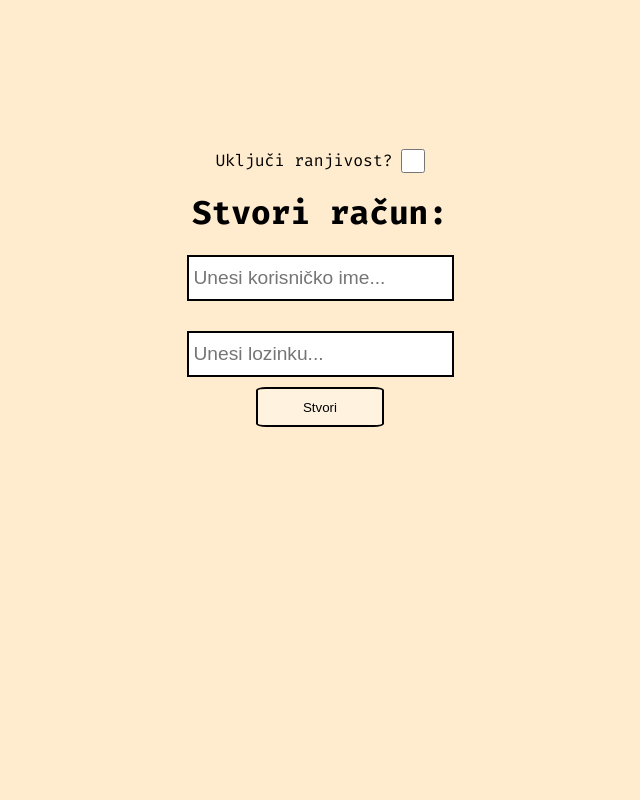
After one commit to rokobarisic/web2-lab2, a Node server app: page /sensitive-data in a window 1280 px wide. The commit adds this page. Shown: the whole page, without its empty margins (320-960 px from the left). Run offline with Node 20, Linux system fonts and the light colour scheme.

Commit message:
Added Sensitive Data Exposure vulnerability

```diff
--- a/package.json
+++ b/package.json
@@ -17,8 +17,12 @@
     "dev": "node --watch src/server.js"
   },
   "dependencies": {
+    "crypto": "^1.0.1",
     "dotenv": "^18.0.9",
     "ejs": "^7.0.2",
-    "express": "^5.3.0"
+    "express": "^5.3.0",
+    "express-session": "^1.19.0",
+    "node-notifier": "^12.1.0",
+    "pg": "^8.23.1"
   }
 }
--- /dev/null
+++ b/public/app.css
@@ -0,0 +1,34 @@
+@font-face {
+    font-family: Fira Code;
+    src: url(FiraCode-Regular.woff);
+}
+
+@font-face {
+    font-family: Fira Code;
+    src: url(FiraCode-Bold.woff);
+    font-weight: bold;
+}
+
+html {
+    height: 100%;
+}
+body {
+    background-color: blanchedalmond;
+    font-family: Fira Code;
+    display: flex;
+    flex-direction: row;
+    align-items: center;
+    justify-content: center;
+    height: 70%;
+}
+
+.main-container {
+    display: flex;
+    flex-direction: column;
+    align-items: center;
+    justify-content: center;
+}
+
+.main-container p {
+    text-align: center;
+}
--- /dev/null
+++ b/public/sensitive-data.css
@@ -0,0 +1,59 @@
+#checkbox-div {
+    display: flex;
+    align-items: center;
+    gap: 8px;
+}
+
+#checkbox-div p {
+    margin: 0;
+    padding: 0;
+}
+
+form {
+    display: flex;
+    flex-direction: column;
+    justify-content: center;
+    align-items: center;
+}
+
+input:not([type="checkbox"]) {
+    border: 2px solid black;
+    margin-bottom: 10px;
+    min-height: 5vh;
+    min-width: 20vw;
+    font-size: larger;
+    padding-left: 5px;
+}
+
+#checkbox-div input[type="checkbox"] {
+    margin: 0;
+    padding: 0;
+    width: 24px;
+    height: 24px;
+    accent-color: black;
+    cursor: pointer;
+}
+
+#submit, .pass-button {
+    background-color: rgb(255, 243, 224);
+    border: 2px solid black;
+    border-radius: 8%;
+    width: 10vw;
+    height: 5vh;
+    cursor: pointer;
+}
+
+.pass-button {
+    width: 20vw;
+}
+
+#submit:hover, .pass-button:hover {
+    transform: scale(1.05);
+    background-color: rgb(255, 230, 192);
+}
+
+#pass-buttons {
+    display: flex;
+    flex-direction: row;
+    gap: 1vw;
+}
--- a/src/config.js
+++ b/src/config.js
@@ -17,13 +17,13 @@ const config = {
   port: parseInt(optional("PORT", "3000"), 10),
   baseUrl: optional("BASE_URL", "http://localhost").replace(/\/+$/, ""),
 
-  /*db: {
+  db: {
     connectionString: required("DATABASE_URL"),
     ssl:
       optional("DATABASE_SSL", "false") === "true"
         ? { rejectUnauthorized: false }
         : false,
-  },*/
+  },
 };
 
 module.exports = config;
--- a/src/server.js
+++ b/src/server.js
@@ -1,17 +1,83 @@
 const path = require("path");
 const express = require("express");
+const session = require("express-session");
+const notifier = require("node-notifier");
 const config = require("./config");
+const db = require("./db");
 
 const app = express();
 
 app.set("view engine", "ejs");
 app.set("views", path.join(__dirname, "views"));
+app.use(express.urlencoded({ extended: true }));
 app.use(express.static(path.join(__dirname, "..", "public")));
+app.use(
+  session({
+    secret: "jako-tajan-kljuc-muahahaahaaa",
+    resave: false,
+    saveUninitialized: false,
+  }),
+);
 
 app.get("/", (req, res) => {
   res.render("home");
 });
 
+app.get("/xss", (req, res) => {
+  res.render("xss");
+});
+
+app.get("/sensitive-data", (req, res) => {
+  res.render("sensitive-data", {
+    loggedIn: req.session.loggedIn,
+    username: req.session.username,
+    password: req.session.password,
+  });
+});
+
+app.post("/create", async (req, res) => {
+  const { username, password, checkbox } = req.body;
+
+  try {
+    if (await db.isTaken(username)) {
+      notifier.notify({
+        title: "Korisničko ime je zauzeto!",
+        message: "Molimo pokušajte s drugim korisničkim imenom.",
+        sound: true,
+        wait: true,
+        icon: undefined,
+        actions: ["Razumijem"],
+      });
+    } else {
+      const user = await db.createUser(username, password, !checkbox);
+      req.session.loggedIn = true;
+      req.session.username = username;
+    }
+  } catch (err) {
+    console.log(err);
+  }
+
+  res.redirect("/sensitive-data");
+});
+
+app.post("/show-pass", async (req, res) => {
+  const pass = await db.getPassword(req.session.username);
+  req.session.password = pass;
+  res.redirect("/sensitive-data");
+});
+
+app.post("/hide-pass", (req, res) => {
+  req.session.password = undefined;
+  res.redirect("/sensitive-data");
+});
+
+app.post("/logout", (req, res) => {
+  req.session.username = undefined;
+  req.session.password = undefined;
+  req.session.loggedIn = undefined;
+  res.redirect("/sensitive-data");
+});
+
 app.listen(config.port, () => {
   console.log(`Aplikacija sluša na ${config.baseUrl}:${config.port}.`);
 });
--- a/src/views/home.ejs
+++ b/src/views/home.ejs
@@ -5,6 +5,7 @@
   <meta charset="UTF-8" />
   <meta name="viewport" content="width=device-width, initial-scale=1.0" />
   <title>Shuplyna</title>
+  <link rel="stylesheet" href="/app.css" />
   <link rel="stylesheet" href="/home.css" />
 </head>
 
--- /dev/null
+++ b/src/views/sensitive-data.ejs
@@ -0,0 +1,55 @@
+<!DOCTYPE html>
+<html lang="hr">
+
+<head>
+  <meta charset="UTF-8" />
+  <meta name="viewport" content="width=device-width, initial-scale=1.0" />
+  <title>Shuplyna</title>
+  <link rel="stylesheet" href="/app.css" />
+  <link rel="stylesheet" href="/sensitive-data.css" />
+</head>
+
+<body>
+  <main class="main-container">
+    <% if (!loggedIn) { %>
+    <form action="/create" method="POST">
+      <div id="checkbox-div">
+        <p>Uključi ranjivost?</p>
+        <input type="checkbox" name="checkbox" value="enabled">
+      </div>
+      <h1>Stvori račun:</h1>
+      <label for="username"></label>
+      <input type="text" name="username" id="username" placeholder="Unesi korisničko ime..." required>
+      <br>
+      <label for="password"></label>
+      <input type="password" name="password" id="password" placeholder="Unesi lozinku..." required>
+      <button type="submit" id="submit">Stvori</button>
+    </form>
+    <% } else { %>
+    <p>Pozdrav, <strong><%= username %></strong>!</p>
+
+    <% if (password) { %>
+    <p>Tvoja lozinka: <strong><%= password %></strong></p>
+    <% } %>
+    <div id="pass-buttons">
+      <% if (password) { %>
+      <form action="/hide-pass" method="POST">
+        <button class="pass-button">Sakrij moju lozinku</button>
+      </form>
+      <% } else { %>
+      <form action="/show-pass" method="POST">
+        <button class="pass-button">Pokaži moju lozinku</button>
+      </form>
+      <% } %>
+      <form action="/logout" method="POST">
+        <button class="pass-button">Izlogiraj me</button>
+      </form>
+    </div>
+
+
+    <% } %>
+
+  </main>
+</body>
+
+</html>
```
Also changed, not shown: public/home.css (+0 -35 lines), src/db.js (added, +36 -0 lines), src/views/xss.ejs (added, +18 -0 lines), public/xss.css (added), 1 other file.
